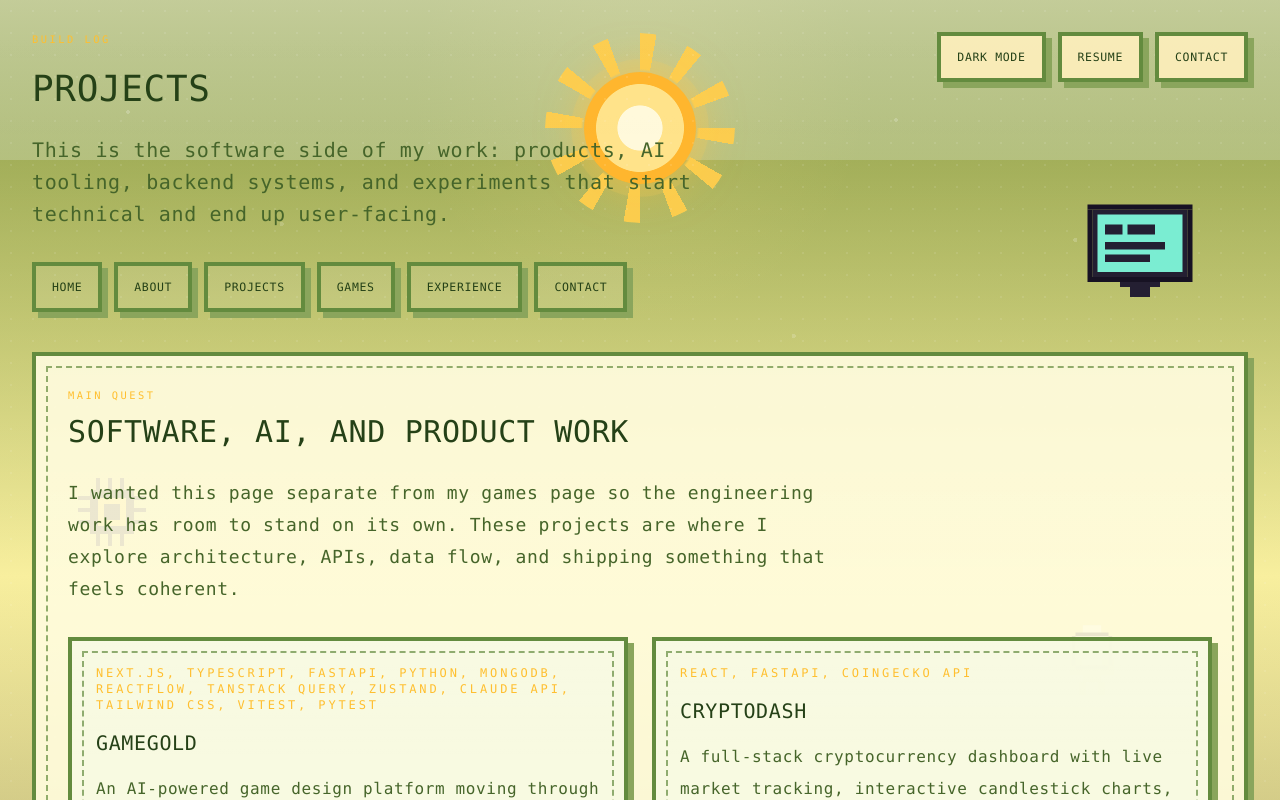
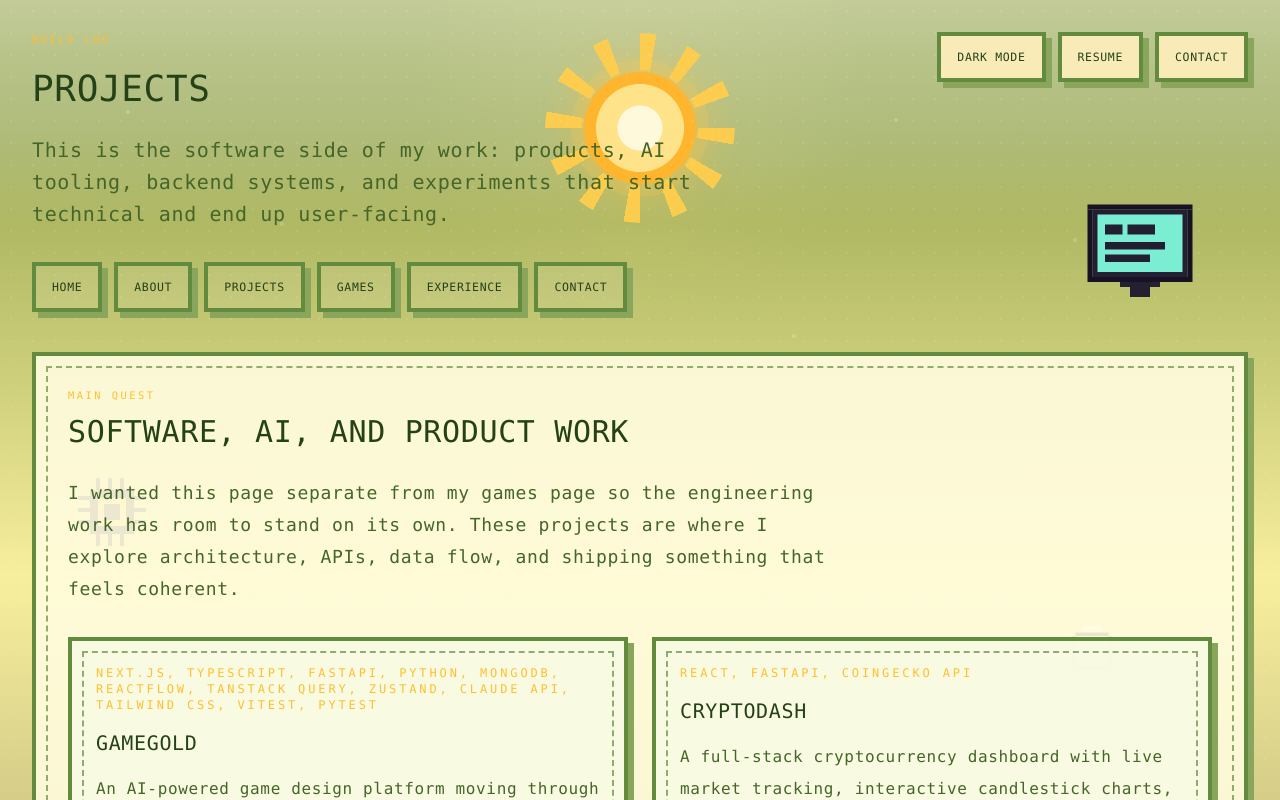
Before and after one commit to MihirSahu14/portfolio, a Next.js app: page /projects in a window 1280 px wide. Shown: the top 800 px of the page. Built offline with nearby package versions, Linux system fonts and the light colour scheme.

Commit message:
visual effect fix on project page

```diff
--- a/src/app/globals.css
+++ b/src/app/globals.css
@@ -454,12 +454,12 @@ html[data-theme="dark"] .scene-stars {
 
 .scene-projects .scene-atmosphere {
   background:
-    linear-gradient(180deg, rgba(24, 24, 24, 0.72) 0%, rgba(31, 31, 31, 0.46) 22%, rgba(255, 217, 41, 0.24) 22%, rgba(255, 217, 41, 0.16) 100%);
+    linear-gradient(180deg, rgba(24, 24, 24, 0.72) 0%, rgba(31, 31, 31, 0.46) 18%, rgba(255, 217, 41, 0.24) 30%, rgba(255, 217, 41, 0.16) 100%);
 }
 
 [data-theme="light"] .scene-projects .scene-atmosphere {
   background:
-    linear-gradient(180deg, rgba(251, 246, 203, 0.62) 0%, rgba(247, 242, 177, 0.36) 20%, rgba(255, 224, 50, 0.18) 20%, rgba(255, 224, 50, 0.1) 100%);
+    linear-gradient(180deg, rgba(251, 246, 203, 0.62) 0%, rgba(247, 242, 177, 0.36) 16%, rgba(255, 224, 50, 0.18) 28%, rgba(255, 224, 50, 0.1) 100%);
 }
 
 .scene-games .scene-atmosphere {
```
